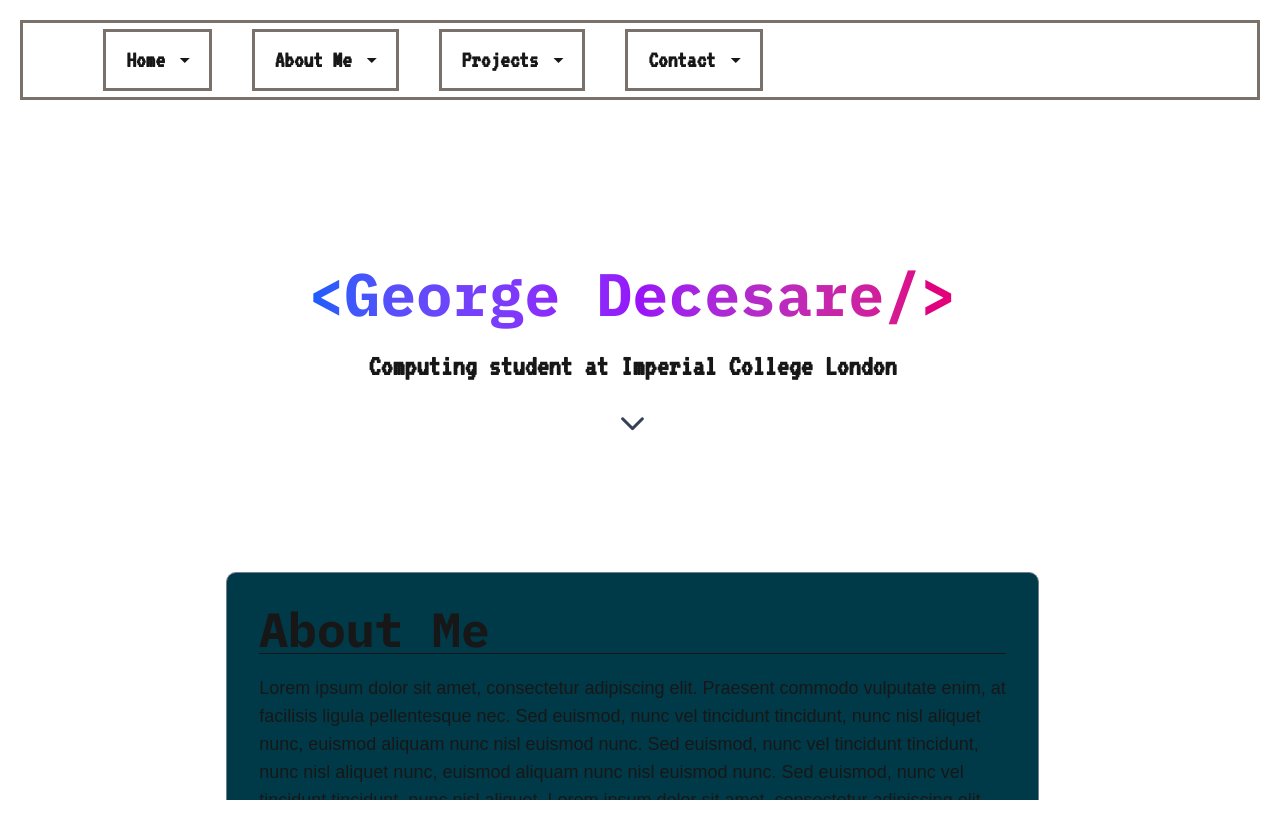
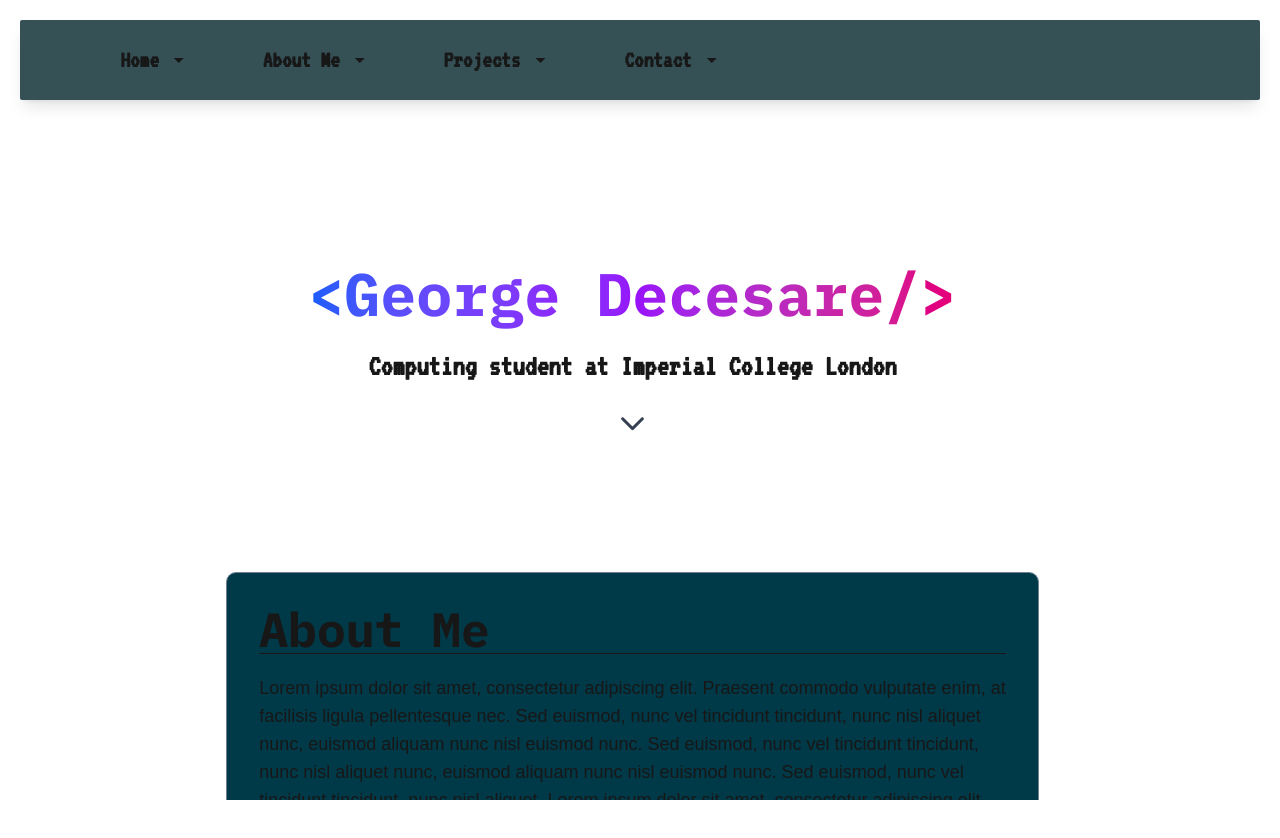
Before and after one commit to georgedecesare/decesare-dev, a Next.js app: page / in a window 1280 px wide. Shown: the top 838 px of the page. Built offline with nearby package versions, Linux system fonts and the light colour scheme.

Commit message:
Further refinements

```diff
--- a/src/app/globals.css
+++ b/src/app/globals.css
@@ -13,6 +13,7 @@
   --font-sans: var(--font-geist-sans);
   --font-mono: var(--font-mono);
   --font-terminal: var(--font-terminal);
+  --color-nav: rgb(53, 81, 86);
 }
 
 @media (prefers-color-scheme: dark) {
--- a/src/app/navlink.tsx
+++ b/src/app/navlink.tsx
@@ -31,7 +31,6 @@
       gsap.set(menuRef.current, { display: 'block' });
       gsap.to(menuRef.current, {
         duration: 0.3,
-        autoAlpha: 1, // Fades in and sets visibility to visible
         y: 0,
         ease: 'bounce.out',
       });
@@ -39,11 +38,14 @@
       // Animate Out
       gsap.to(menuRef.current, {
         duration: 0.3,
-        autoAlpha: 0, // Fades out and sets visibility to hidden
         y: -20,
+        clipPath: 'inset(0% 0% 100% 0%)',
         ease: 'power2.inOut',
         onComplete: () => {
-          gsap.set(menuRef.current, { display: 'none' });
+          gsap.set(menuRef.current, {
+            display: 'none',
+            clipPath: 'inset(0% 0% 0% 0%)',
+          });
         },
       });
     }
@@ -61,8 +63,8 @@
     >
       <div
         onClick={toggleVisibility}
-        className="border-3 border-stone-500 p-3 pl-5 flex flex-row items-center
-          relative z-50 bg-background"
+        className="p-3 pl-5 flex flex-row items-center relative z-50 bg-nav
+          rounded-xs"
       >
         {children}
         <span className="material-symbols-outlined text-3xl ml-2 select-none">
@@ -71,8 +73,8 @@
       </div>
       <div
         ref={menuRef}
-        className="absolute border-3 mt-[-3] top-full left-0 right-0
-          border-stone-500 z-40 bg-background px-5 invisible"
+        className="absolute mt-[-3] top-full left-0 right-0 z-40 bg-nav px-5
+          hidden rounded-xs"
       >
         Menu item
         <br />
--- a/src/app/page.tsx
+++ b/src/app/page.tsx
@@ -22,9 +22,8 @@
       <header
         id="navbar"
         className="fixed top-0 z-40 flex flex-row gap-10 h-20
-          w-[calc(100%-2.5rem)] px-10 items-center border-3 mx-5 mt-5
-          bg-background/70 backdrop-blur-sm invisible font-terminal
-          border-stone-500"
+          w-[calc(100%-2.5rem)] px-10 items-center mx-5 mt-5 invisible
+          font-terminal rounded-xs bg-nav shadow-lg"
       >
         <div id="logo" className="text-xl"></div>
         <div id="navlinks" className="flex flex-row gap-10">
```
